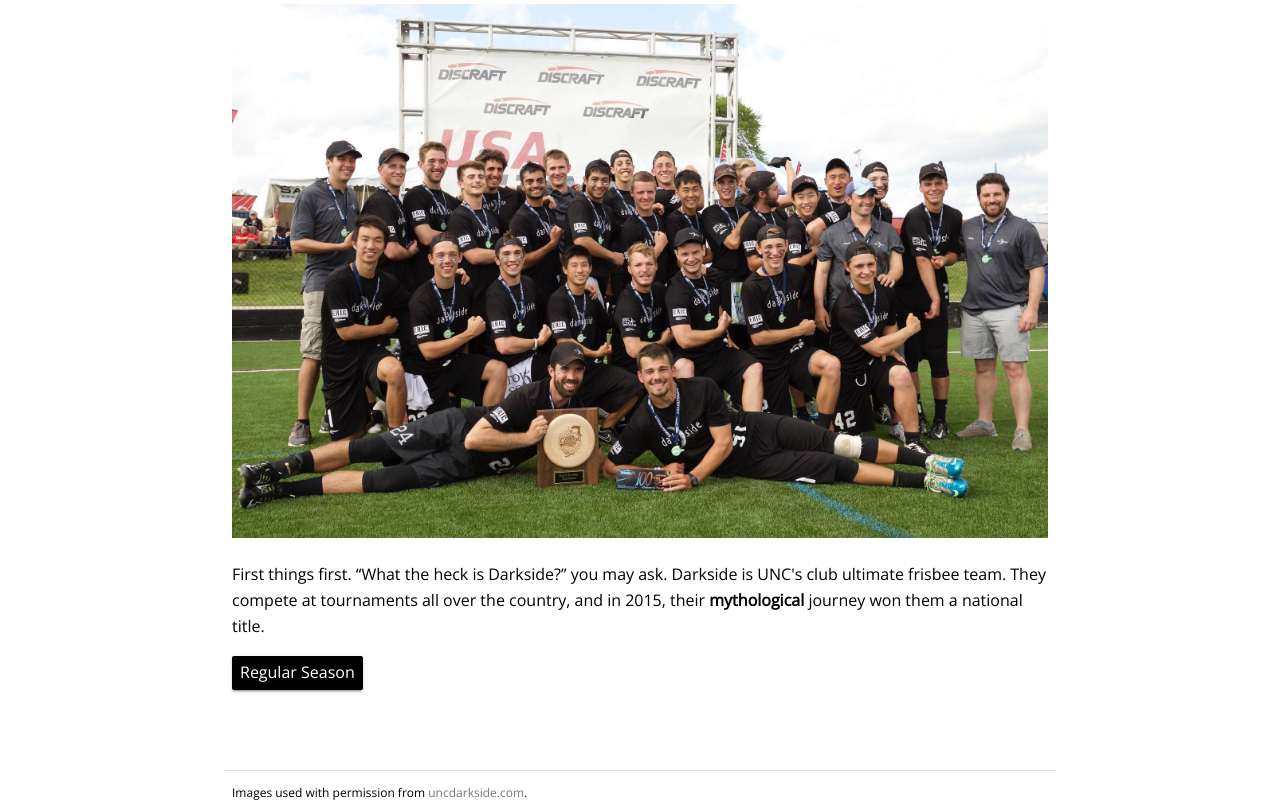
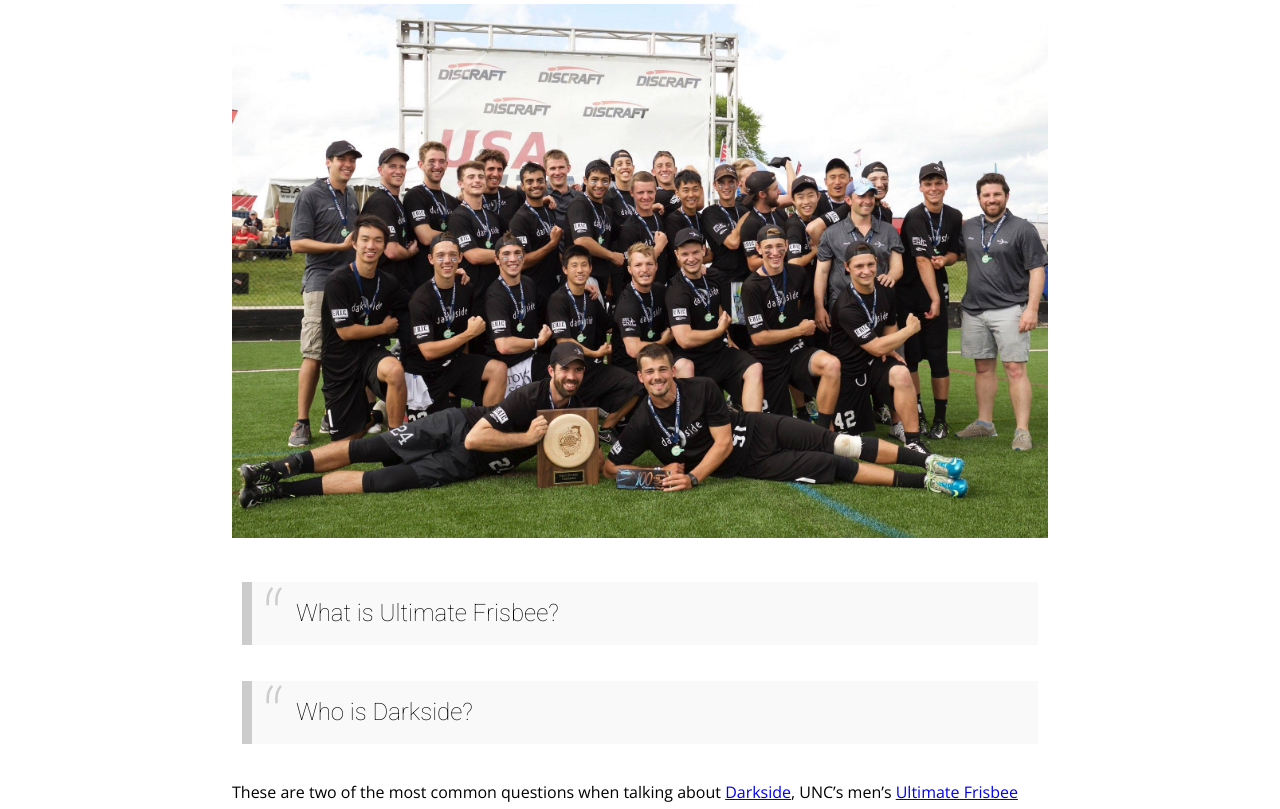
Before and after one commit to cdriehuys/comp426, a website: page a1/a1.html in a window 1280 px wide. Shown: the part 135-944 px from the top of the page. Drawn offline with nearby package versions, Linux system fonts and the light colour scheme.

Commit message:
Update front-page copy.

```diff
--- a/a1/a1.css
+++ b/a1/a1.css
@@ -11,6 +11,8 @@
   margin: 0;
   padding: 0;
 }
+
+
 
 body {
   display: flex;
@@ -62,6 +64,38 @@ p {
   box-shadow:
     0 3px 6px rgba(0, 0, 0, .16),
     0 3px 6px rgba(0, 0, 0, .23);
+}
+
+/* Blockquote style taken from:
+ * https://css-tricks.com/snippets/css/simple-and-nice-blockquote-styling/
+ */
+.big-quote {
+  background: #f9f9f9;
+  border-left: 10px solid #ccc;
+  font-family: 'Roboto', sans-serif;
+  font-size: 1.5em;
+  margin: 1.5em 10px;
+  padding: 0.5em 10px;
+  quotes: "\201C""\201D""\2018""\2019";
+}
+
+.big-quote:after {
+  visibility: hidden;
+  content: close-quote;
+  line-height: 0;
+}
+
+.big-quote:before {
+  color: #ccc;
+  content: open-quote;
+  font-size: 4em;
+  line-height: 0.1em;
+  margin-right: .05em;
+  vertical-align: -0.4em;
+}
+
+.big-quote p {
+  display: inline;
 }
 
 .button {
--- a/a1/a1.html
+++ b/a1/a1.html
@@ -34,11 +34,25 @@
         class="responsive-image"
         src="images/darkside.jpg">
 
+      <blockquote class="big-quote">
+        What is Ultimate Frisbee?
+      </blockquote>
+
+      <blockquote class="big-quote">
+        Who is Darkside?
+      </blockquote>
+
       <p>
-        First things first. &ldquo;What the heck is Darkside?&rdquo; you may ask. Darkside is UNC's club ultimate frisbee team. They compete at tournaments all over the country, and in 2015, their <strong>mythological</strong> journey won them a national title.
+        These are two of the most common questions when talking about <a href="//uncdarkside.com">Darkside</a>, UNC&rsquo;s men&rsquo;s <a href="https://en.wikipedia.org/wiki/Ultimate_(sport)">Ultimate Frisbee</a> team. They compete at tournaments all over the country, and in 2015, their <strong>mythological</strong> journey led them to a national title.
       </p>
 
-      <a class="button" href="regular-season.html">Regular Season</a>
+      <p>
+        Their championship run began early in the spring of 2015. Click the link below to read more about it.
+      </p>
+
+      <div class="text-center">
+        <a class="button" href="regular-season.html">Regular Season</a>
+      </div>
     </main>
 
     <footer>
```
Also changed, not shown: a1/regular-season.html (+7 -1 lines).
